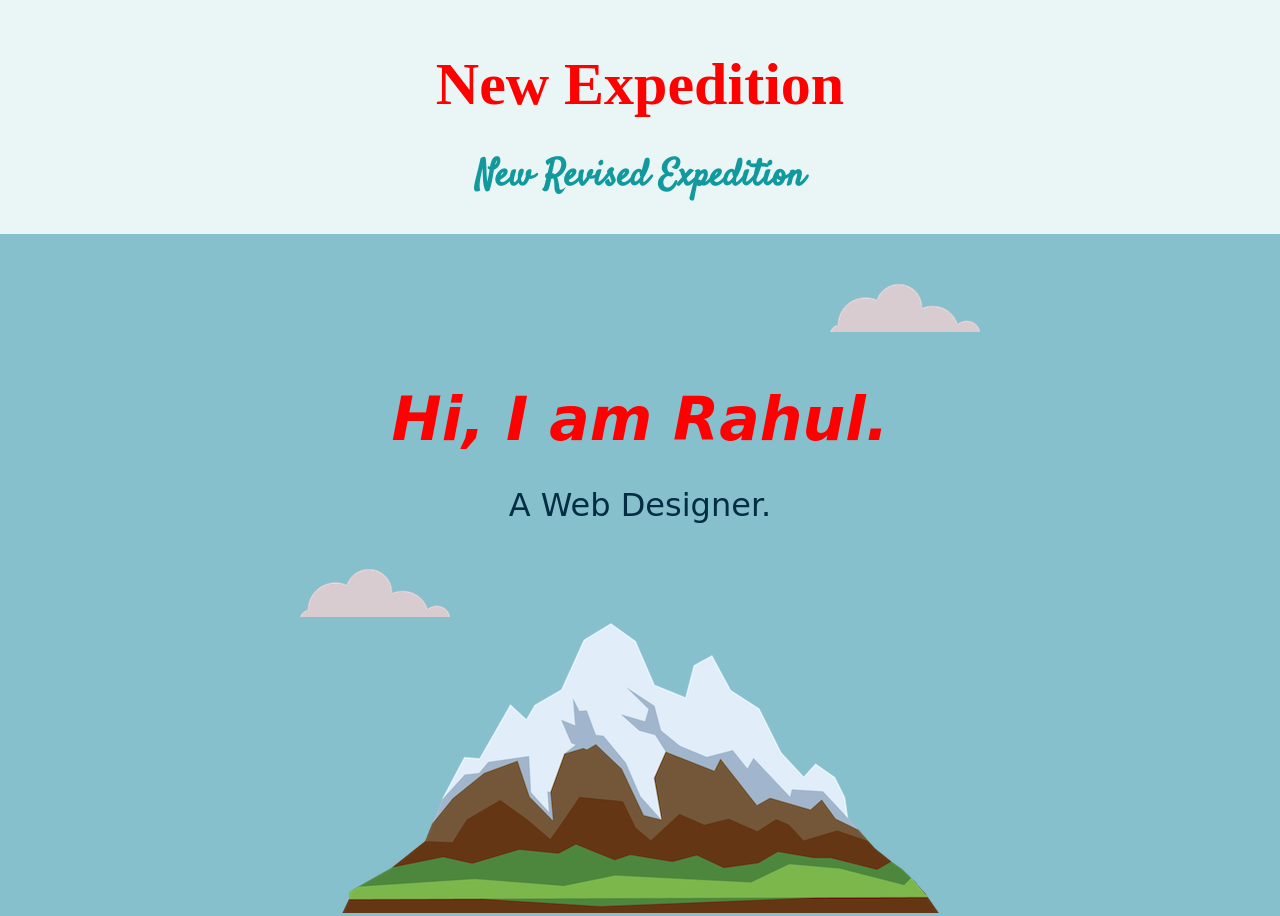
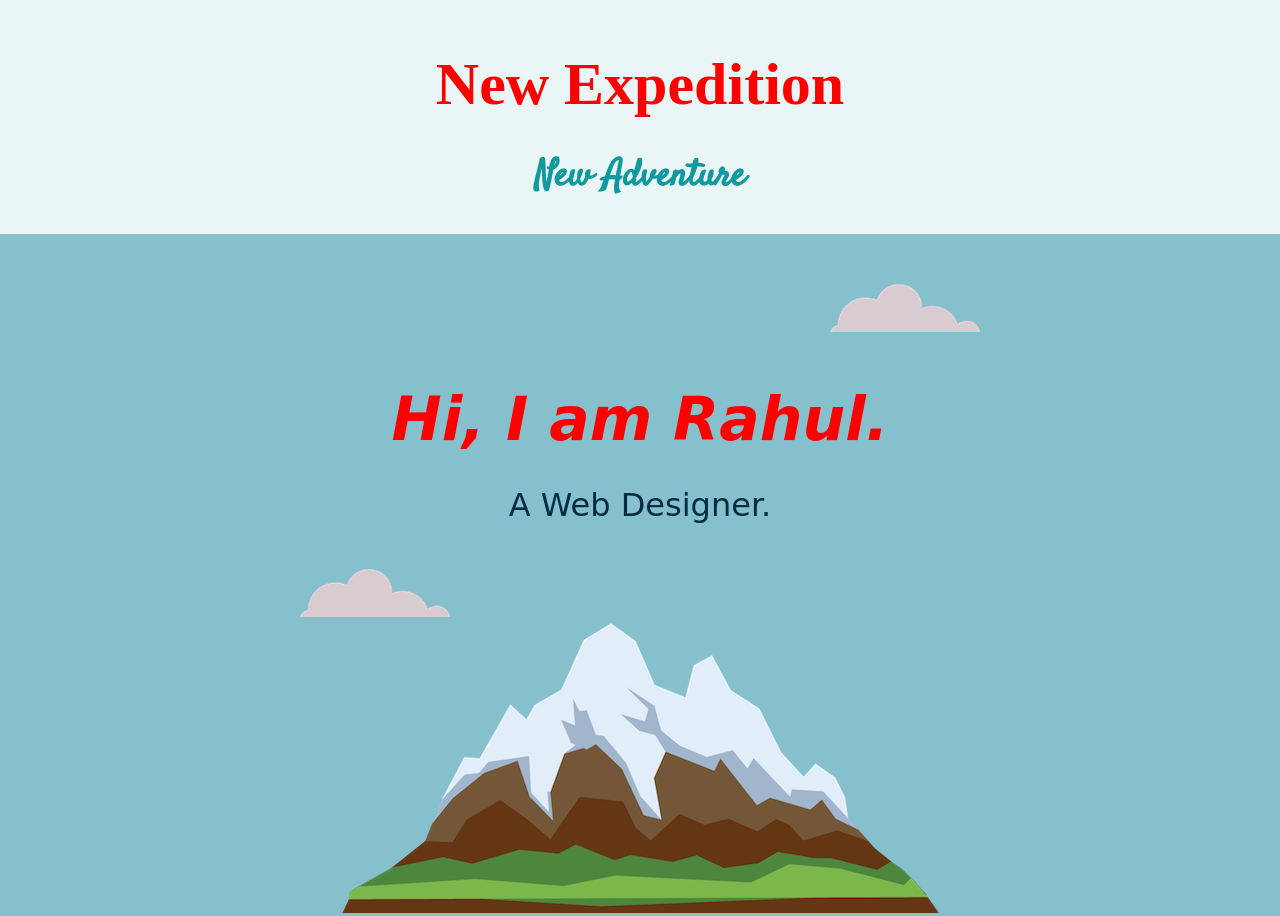
Before and after one commit to mobmaestro/mycv, a plain HTML site: page index.html in a window 1280 px wide. Shown: the top 916 px of the page. Drawn offline with Linux system fonts and the light colour scheme; a web font is replaced by a local one.

Commit message:
Modified HTML, Created .gitignore

```diff
--- a/index.html
+++ b/index.html
@@ -14,7 +14,7 @@
        </head>
     <body>
         <h1>New Expedition</h1>
-        <h2>New Revised Expedition</h2>
+        <h2>New Adventure</h2>
        <div class="top-container">
         <img class="top-cloud" src="cloud.png" alt="cloud-img">
         <h1><em>Hi, I am Rahul.</em></h1>
```
Also changed, not shown: 1 other file.
